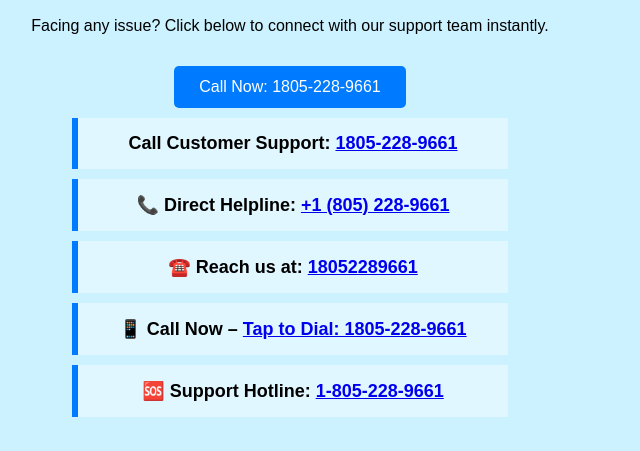
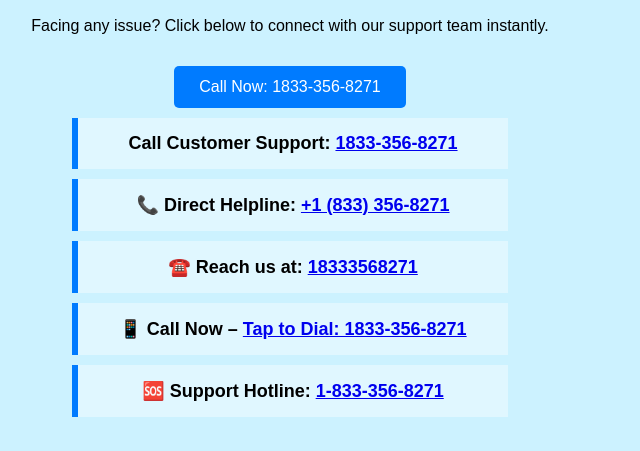
Before and after one commit to livking2025/homelister-next-cyan, a plain HTML site: page index.html in a window 1280 px wide. Shown: the part 975-1426 px from the top of the page, 350-990 px from the left. Drawn offline with Linux system fonts and the light colour scheme.

Commit message:
Update index.html

```diff
--- a/index.html
+++ b/index.html
@@ -117,8 +117,8 @@
 
   <!-- Centered Call Now Button -->
   <div style="text-align: center;">
-    <a href="tel:18052289661">
-      <button class="button">Call Now: 1805-228-9661</button>
+    <a href="tel:18333568271">
+      <button class="button">Call Now: 1833-356-8271</button>
     </a>
   </div>
 
@@ -143,16 +143,16 @@
     <p>Facing any issue? Click below to connect with our support team instantly.</p>
 
     <!-- Button Call Now -->
-    <a href="tel:18052289661">
-      <button class="button">Call Now: 1805-228-9661</button>
+    <a href="tel:18333568271">
+      <button class="button">Call Now: 1833-356-8271</button>
     </a>
 
     <!-- Different styles of showing the phone number -->
-    <div class="phone-box">Call Customer Support: <a href="tel:18052289661">1805-228-9661</a></div>
-    <div class="phone-box">📞 Direct Helpline: <a href="tel:18052289661">+1 (805) 228-9661</a></div>
-    <div class="phone-box">☎️ Reach us at: <a href="tel:18052289661">18052289661</a></div>
-    <div class="phone-box">📱 Call Now – <a href="tel:18052289661">Tap to Dial: 1805-228-9661</a></div>
-    <div class="phone-box">🆘 Support Hotline: <a href="tel:18052289661">1-805-228-9661</a></div>
+    <div class="phone-box">Call Customer Support: <a href="tel:18333568271">1833-356-8271</a></div>
+    <div class="phone-box">📞 Direct Helpline: <a href="tel:18333568271">+1 (833) 356-8271</a></div>
+    <div class="phone-box">☎️ Reach us at: <a href="tel:18333568271">18333568271</a></div>
+    <div class="phone-box">📱 Call Now – <a href="tel:18333568271">Tap to Dial: 1833-356-8271</a></div>
+    <div class="phone-box">🆘 Support Hotline: <a href="tel:18333568271">1-833-356-8271</a></div>
   </section>
 
   <section id="contact">
@@ -176,7 +176,7 @@
   </footer>
 
   <!-- Floating Call Now Button -->
-  <a href="tel:18052289661" class="floating-button">📞 Call Now</a>
+  <a href="tel:18333568271" class="floating-button">📞 Call Now</a>
 
 </body>
 </html>
```
